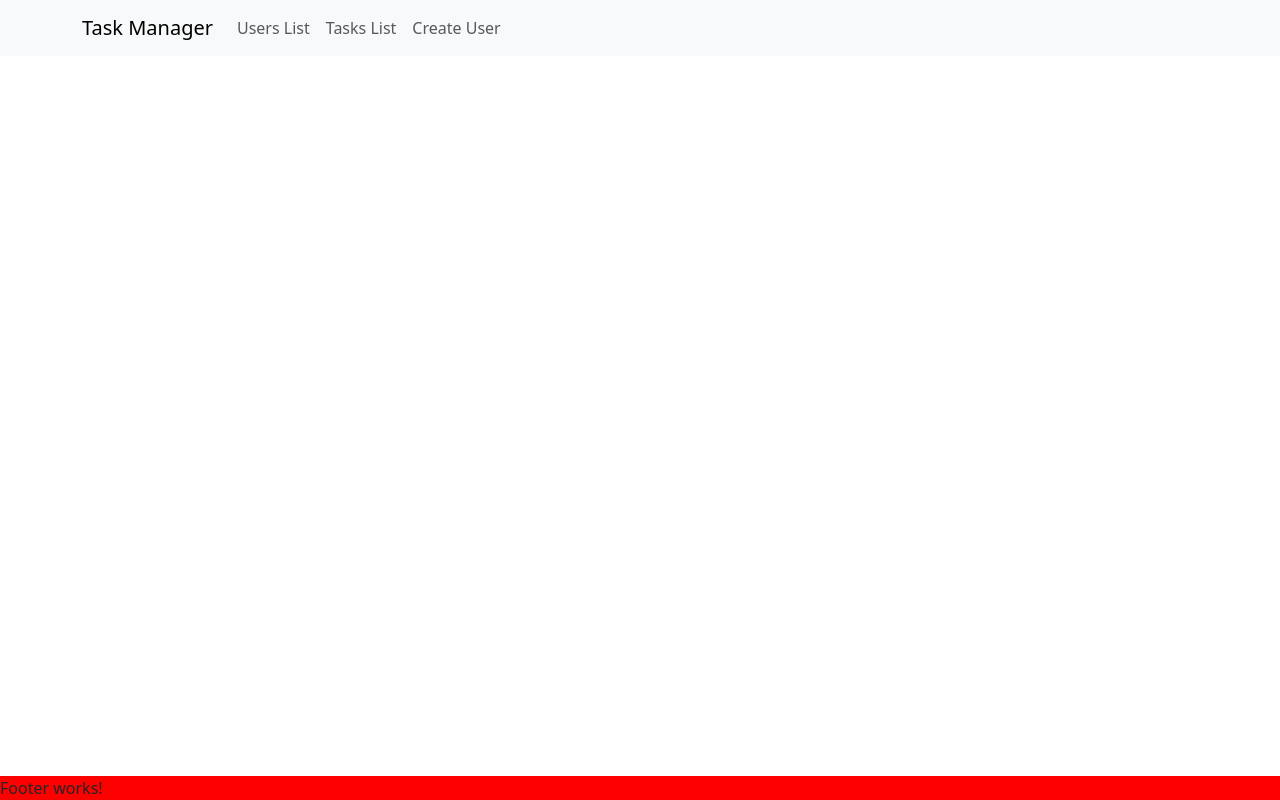
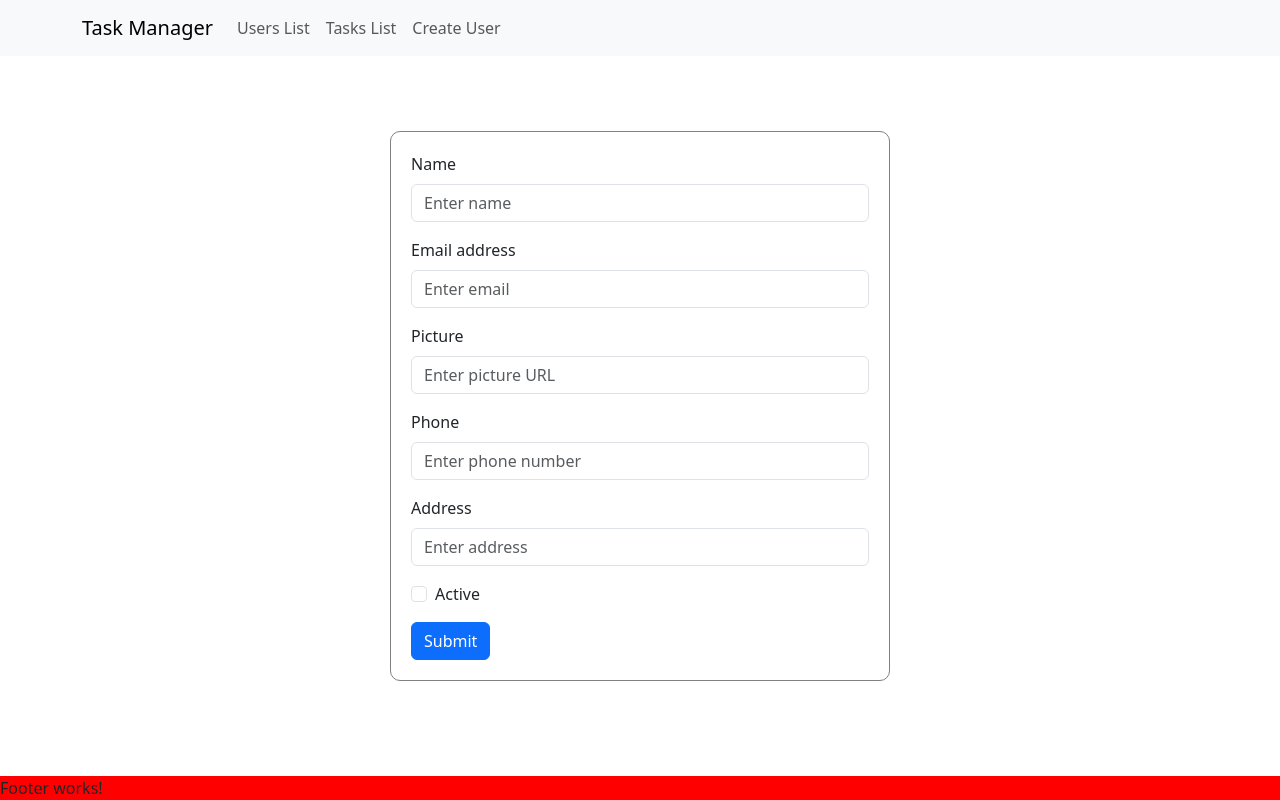
Before and after one commit to AtanasG6/react-task-manager, a React (Vite) app: page /user/edit/1 in a window 1280 px wide. Built offline with nearby package versions, Linux system fonts and the light colour scheme; no server answers.

Commit message:
Add edit user functionality, unify create/edit in UserForm with saveUser

```diff
--- a/db/db.json
+++ b/db/db.json
@@ -5,7 +5,7 @@
       "isActive": false,
       "picture": "https://picsum.photos/200/300?random=2",
       "age": 20,
-      "name": "Le Hester",
+      "name": "Le Hester 3",
       "email": "lehester@volax.com",
       "phone": "+1 (850) 412-2505",
       "address": "247 Post Court, Biddle, South Dakota, 745"
--- a/src/components/main/Main.jsx
+++ b/src/components/main/Main.jsx
@@ -10,6 +10,7 @@ export function Main() {
                 <Route path="/users-list" element={<UsersList />} />
                 <Route path="/user/:id" element={<User />} />
                 <Route path="/user/create" element={<UserForm />} />
+                <Route path="/user/edit/:id" element={<UserForm />} />
             </Routes>
         </div>
     )
--- a/src/components/users/user-card/UserCard.jsx
+++ b/src/components/users/user-card/UserCard.jsx
@@ -8,6 +8,10 @@ export function UserCard({ user, deleteUser }) {
 
     const redirectToDetails = () => {
         navigate(`/user/${user.id}`);
+    }
+
+    const redirectToEdit = () => {
+        navigate(`/user/edit/${user.id}`);
     }
 
     if (!user) {
@@ -32,7 +36,7 @@ export function UserCard({ user, deleteUser }) {
                     <span className='value'>{user.phone}</span>
                 </Card.Text>
                 <div className='btn-holder'>
-                    <Button variant="primary">Edit</Button>
+                    <Button variant="primary" onClick={redirectToEdit}>Edit</Button>
                     <Button variant="danger" onClick={() => deleteUser(user.id)}>Delete</Button>
                     <Button variant='info' onClick={redirectToDetails}>Details</Button>
                 </div>
--- a/src/components/users/user-form/UserForm.jsx
+++ b/src/components/users/user-form/UserForm.jsx
@@ -1,18 +1,12 @@
 import Form from "react-bootstrap/Form";
 import Button from "react-bootstrap/Button";
 import './user_form.scss'
-import { useState } from "react";
-import { createUser } from "../../../utils/http-utils/user-requests";
-import { useNavigate } from "react-router-dom";
-//   "isActive": false,
-//   "picture": "https://picsum.photos/200/300?random=2",
-//   "age": 20,
-//   "name": "Le Hester",
-//   "email": "lehester@volax.com",
-//   "phone": "+1 (850) 412-2505",
-//   "address": "247 Post Court, Biddle, South Dakota, 745"
+import { useEffect, useState } from "react";
+import { saveUser, getUserById } from "../../../utils/http-utils/user-requests";
+import { useNavigate, useParams } from "react-router-dom";
 
 export function UserForm() {
+    const params = useParams();
     const navigate = useNavigate();
     const [user, setUser] = useState({
         isActive: false,
@@ -23,9 +17,18 @@ export function UserForm() {
         address: ''
     });
 
+    useEffect(() => {
+        if (params.id) {
+            getUserById(params.id)
+                .then(response => {
+                    setUser(response.data);
+                });
+        }
+    }, [params.id]);
+
     const onFormSubmit = (event) => {
         event.preventDefault();
-        createUser(user)
+        saveUser(user)
             .then(() => {
                 navigate('/users-list');
             })
@@ -45,31 +48,31 @@ export function UserForm() {
             <Form onSubmit={onFormSubmit}>
                 <Form.Group className="mb-3" controlId="formBasicEmail">
                     <Form.Label>Name</Form.Label>
-                    <Form.Control type="text" placeholder="Enter name" name="name" onChange={onInputChange} />
+                    <Form.Control type="text" placeholder="Enter name" name="name" value={user.name} onChange={onInputChange} />
                 </Form.Group>
 
                 <Form.Group className="mb-3" controlId="formBasicEmail">
                     <Form.Label>Email address</Form.Label>
-                    <Form.Control type="email" placeholder="Enter email" name="email" onChange={onInputChange} />
+                    <Form.Control type="email" placeholder="Enter email" name="email" value={user.email} onChange={onInputChange} />
                 </Form.Group>
 
                 <Form.Group className="mb-3" controlId="formBasicEmail">
                     <Form.Label>Picture</Form.Label>
-                    <Form.Control type="text" placeholder="Enter picture URL" name="picture" onChange={onInputChange} />
+                    <Form.Control type="text" placeholder="Enter picture URL" name="picture" value={user.picture} onChange={onInputChange} />
                 </Form.Group>
 
                 <Form.Group className="mb-3" controlId="formBasicEmail">
                     <Form.Label>Phone</Form.Label>
-                    <Form.Control type="tel" placeholder="Enter phone number" name="phone" onChange={onInputChange} />
+                    <Form.Control type="tel" placeholder="Enter phone number" name="phone" value={user.phone} onChange={onInputChange} />
                 </Form.Group>
 
                 <Form.Group className="mb-3" controlId="formBasicEmail">
                     <Form.Label>Address</Form.Label>
-                    <Form.Control type="text" placeholder="Enter address" name="address" onChange={onInputChange} />
+                    <Form.Control type="text" placeholder="Enter address" name="address" value={user.address} onChange={onInputChange} />
                 </Form.Group>
 
                 <Form.Group className="mb-3" controlId="formBasicCheckbox">
-                    <Form.Check type="checkbox" label="Active" name="isActive" onChange={onInputChange} />
+                    <Form.Check type="checkbox" label="Active" name="isActive" checked={user.isActive} onChange={onInputChange} />
                 </Form.Group>
 
                 <Button variant="primary" type="submit">
--- a/src/components/users/user-form/user_form.scss
+++ b/src/components/users/user-form/user_form.scss
@@ -8,5 +8,6 @@
         border: 1px solid gray;
         padding: 20px;
         border-radius: 10px;
+        width: 500px;
     }
 }
--- a/src/utils/http-utils/user-requests.js
+++ b/src/utils/http-utils/user-requests.js
@@ -17,9 +17,13 @@ export function deleteUser(id) {
     return axios.delete(`${apiUrl}/${id}`);
 }
 
-export function createUser(user) {
-    if(!user.picture)
+export function saveUser(user) {
+    if (!user.picture)
         user.picture = `https://picsum.photos/200/300?random=${Math.random()}`;
+
+    if (user.id) {
+        return axios.put(`${apiUrl}/${user.id}`, user);
+    }
 
     return axios.post(apiUrl, user);
 }
```
